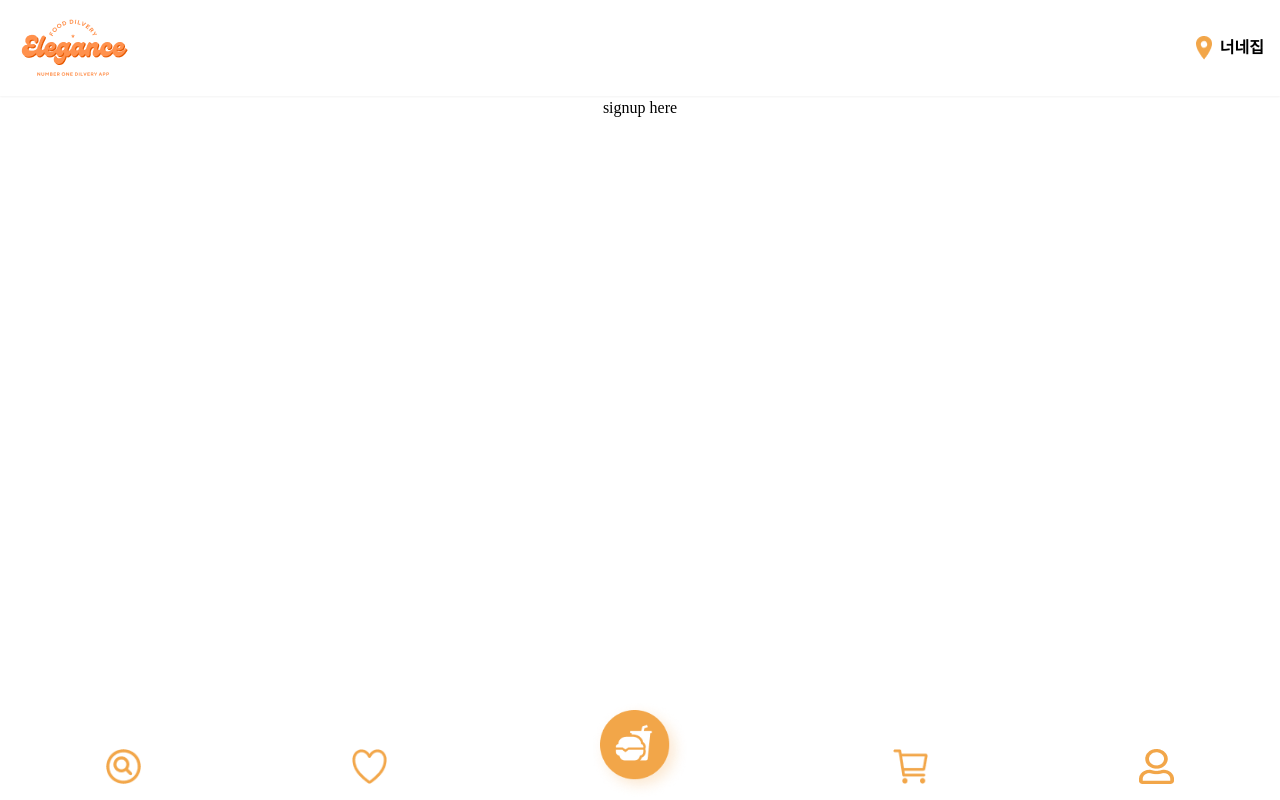
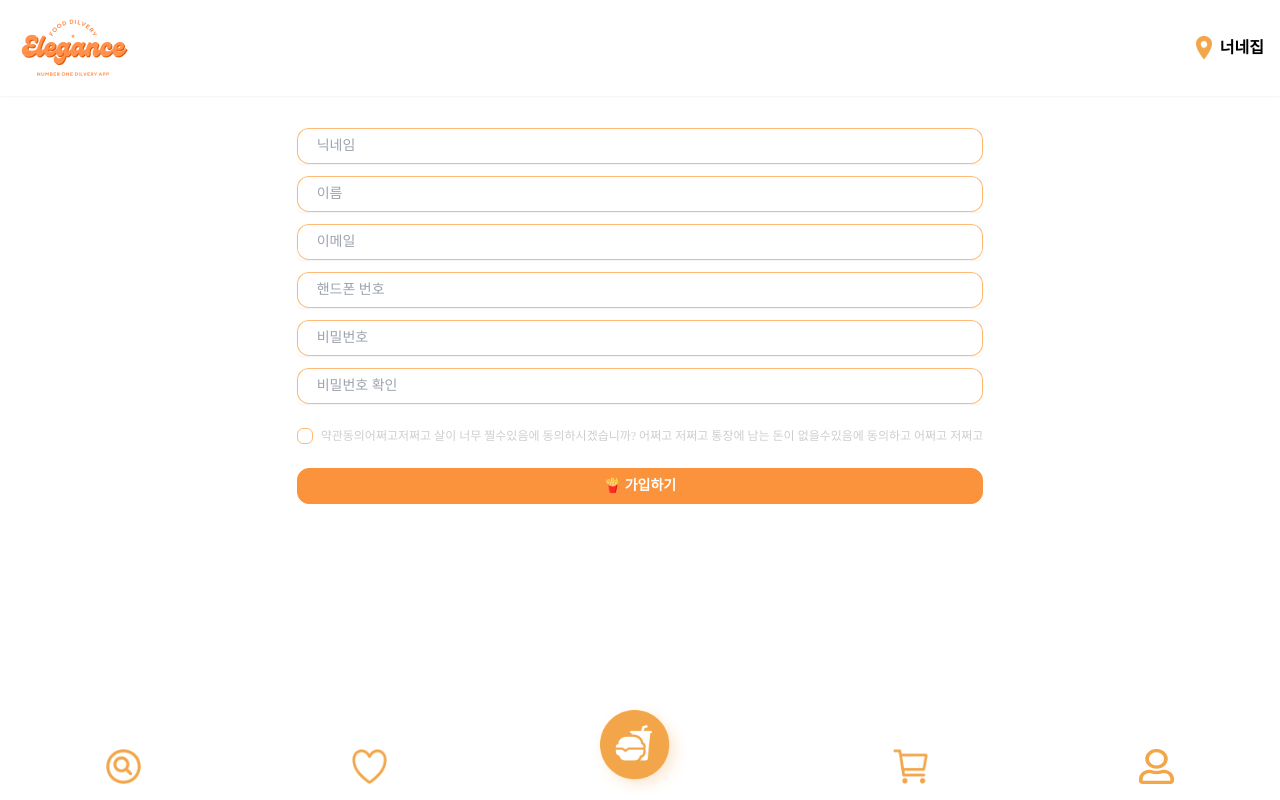
Before and after one commit to chanshin0/team-elegance-front, a Next.js app: page /users/signup in a window 1280 px wide. Built offline with nearby package versions, Linux system fonts and the light colour scheme.

Commit message:
signup 페이지 UI

```diff
--- a/app/(routes)/users/signup/page.tsx
+++ b/app/(routes)/users/signup/page.tsx
@@ -1,10 +1,63 @@
+"use client";
+
+import Button from "@/app/_components/ui/Button";
+import Input from "@/app/_components/ui/Input";
+
 export default function SignUp() {
+  const labels = [
+    "닉네임",
+    "이름",
+    "이메일",
+    "핸드폰 번호",
+    "비밀번호",
+    "비밀번호 확인",
+  ];
+
+  const handleOnSubmit = (e) => {
+    e.preventDefault();
+
+    // 계산
+    const reqBody = labels.reduce((acc, label) => {
+      acc[label] = e.target[label].value;
+      return acc;
+    }, {});
+    console.log("body", reqBody);
+
+    // api call here
+  };
+
   return (
-    <main
-    className='
-    '
+    <div
+      className="py-6
+    "
     >
-      signup here
-    </main>
-  )
+      <form
+        action="/users/register"
+        method="POST"
+        onSubmit={handleOnSubmit}
+        className="flex flex-col gap-6 px-8"
+      >
+        <div className="flex flex-col gap-1">
+          {labels.map((label) => {
+            return (
+              <Input
+                placeholder={label}
+                label={label}
+                key={label}
+                isRequired={true}
+              />
+            );
+          })}
+        </div>
+        <div className="flex gap-2">
+          <input type="checkbox" className="rounded-md border-orange-300" />
+          <p className="text-[#CECECE] text-xs ">
+            약관동의어쩌고저쩌고 살이 너무 찔수있음에 동의하시겠습니까? 어쩌고
+            저쩌고 통장에 남는 돈이 없을수있음에 동의하고 어쩌고 저쩌고
+          </p>
+        </div>
+        <Button value="🍟 가입하기" classes="w-full" filled={true} />
+      </form>
+    </div>
+  );
 }
--- a/app/_components/nav/BotNavBar.tsx
+++ b/app/_components/nav/BotNavBar.tsx
@@ -1,15 +1,7 @@
-"use client";
-
-import { useParams, usePathname } from "next/navigation";
 import NavBarItem from "./NavBarItem";
-import { useEffect } from "react";
 
 export default function BotNavBar() {
   const userId = 1004; // 추후 바인딩 필요
-  const params = usePathname();
-
-  console.log(params);
-  useEffect(() => {}, [params]);
 
   const menus = "search, heart, home, cart, user".split(", ");
   const menusUrl =
--- a/app/_components/nav/NavBarItem.tsx
+++ b/app/_components/nav/NavBarItem.tsx
@@ -1,6 +1,8 @@
+"use client";
+
 import Image from "next/image";
 import Link from "next/link";
-import { useEffect, useState } from "react";
+import { usePathname } from "next/navigation";
 
 interface NavBarItemProps {
   iconName: string;
@@ -8,19 +10,7 @@ interface NavBarItemProps {
 }
 
 export default function NavBarItem({ iconName, url }: NavBarItemProps) {
-  const [isHovered, setIsHovered] = useState(false);
-
-  const handleMouseEnter = () => {
-    if (iconName === "home") return;
-    setIsHovered(true);
-  };
-  const handleMouseLeave = () => {
-    if (iconName === "home") return;
-    setIsHovered(false);
-  };
-
-  // useEffect(()=>{
-  // }, [isHovered])
+  const pathName = usePathname();
 
   return (
     <div
@@ -30,13 +20,13 @@ export default function NavBarItem({ iconName, url }: NavBarItemProps) {
     >
       <Link href={url}>
         <Image
-          src={`/assets/nav/icon_${iconName}${isHovered ? "_hovered" : ""}.png`}
+          src={`/assets/nav/icon_${iconName}${
+            iconName !== "home" && pathName === url ? "_hovered" : ""
+          }.png`}
           alt={`icon_${iconName}`}
           width={iconName === "home" ? 100 : 35}
           height={35}
-          onMouseEnter={handleMouseEnter}
-          onMouseLeave={handleMouseLeave}
-          className={iconName === "home" ? "hover:scale-125" : ""}
+          className="hover:scale-[1.15]"
         />
       </Link>
     </div>
--- a/app/_components/ui/Input.tsx
+++ b/app/_components/ui/Input.tsx
@@ -3,6 +3,7 @@ interface InputProps {
   label?: string;
   placeholder?: string;
   classes?: string;
+  isRequired?: boolean;
 }
 
 export default function Input({
@@ -10,6 +11,7 @@ export default function Input({
   label,
   placeholder,
   classes,
+  isRequired,
 }: InputProps) {
   return (
     <div>
@@ -17,7 +19,7 @@ export default function Input({
         htmlFor={label}
         className="block text-sm font-medium leading-6 text-orange-500"
       >
-        {label}
+        {/* {label} */}
       </label>
       <div className={`relative mt-2 rounded-md shadow-sm ${classes}`}>
         <div className="pointer-events-none absolute inset-y-0 left-0 flex items-center pl-1">
@@ -27,7 +29,8 @@ export default function Input({
           type={type}
           name={label}
           id={label}
-          className="block w-full rounded-xl border-0 py-1.5 pl-5 pr-10 text-gray-900 ring-1 ring-inset ring-orange-300 placeholder:text-gray-400 focus:ring-2 focus:ring-inset focus:ring-orange-500 sm:text-sm sm:leading-6"
+          required={isRequired}
+          className="block w-full rounded-xl border-0 py-1.5 pl-5 pr-10 text-gray-900 ring-1 ring-inset ring-orange-300 placeholder:text-gray-400 placeholder:text-sm focus:ring-2 focus:ring-inset focus:ring-orange-500 sm:text-sm sm:leading-6"
           placeholder={placeholder}
         />
         {/* <div className="absolute inset-y-0 right-0 flex items-center">
```
